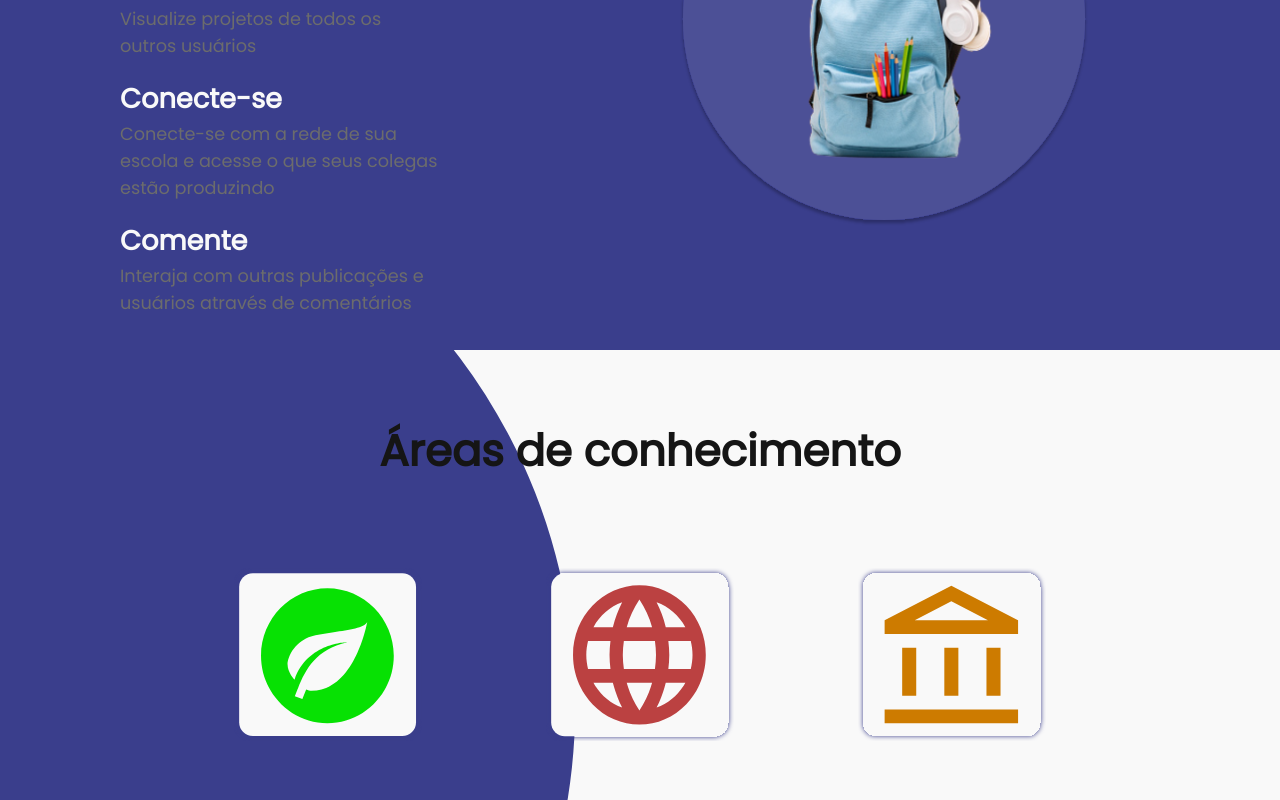
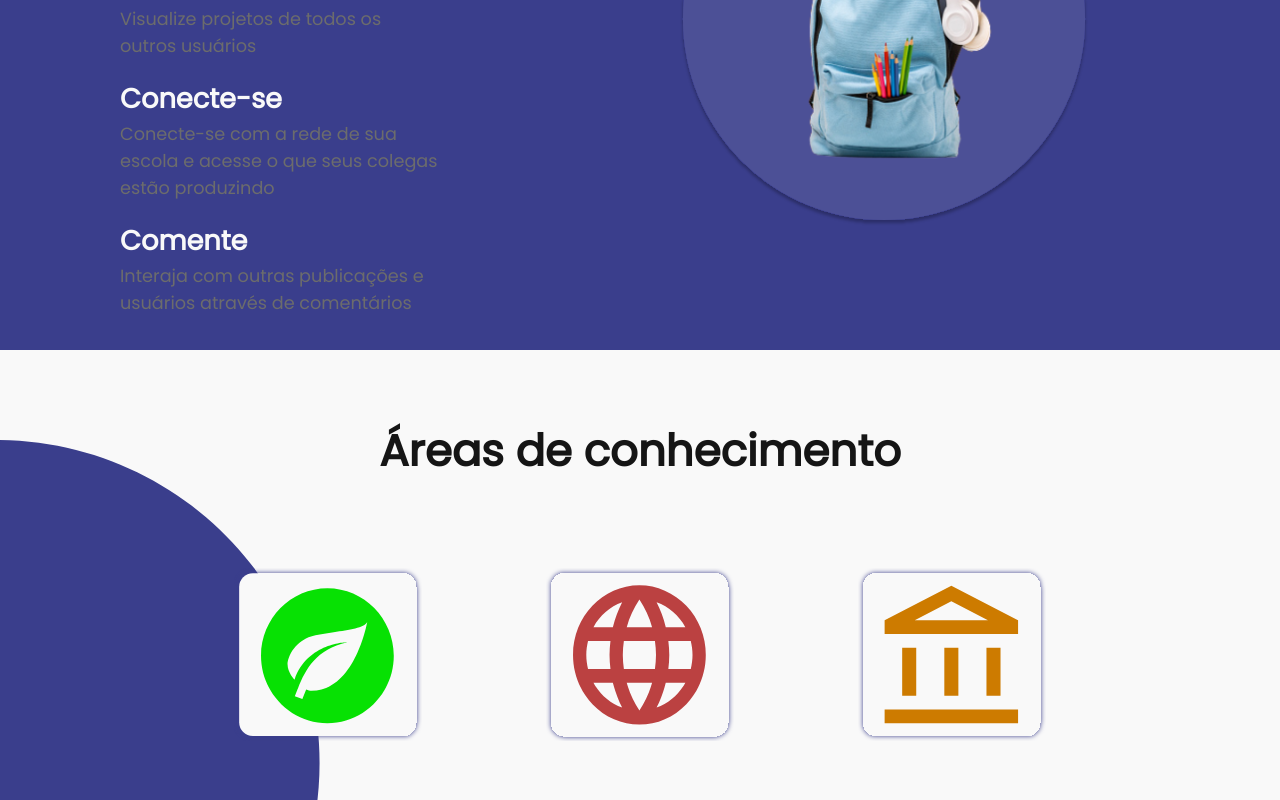
Before and after one commit to Sinqly/Website, a Next.js app: page / in a window 1280 px wide. Shown: the part 1600-2400 px from the top of the page. Built offline with nearby package versions, Linux system fonts and the light colour scheme.

Commit message:
feat: Update Index Styles

```diff
--- a/src/styles/pages/Index.ts
+++ b/src/styles/pages/Index.ts
@@ -258,31 +258,32 @@ export const LoreAreas = styled.section`
 `
 
 export const CircleSvgContainer = styled.div`
-  width: 25%;
+  width: 20%;
   position: absolute;
   left: 0;
-  top: 50%;
-  transform: translateY(-50%);
+  top: 12.5%;
   z-index: -1;
 
   @media screen and (max-width: 1600px) {
-    width: 45%;
+    width: 25%;
   }
 
   @media screen and (max-width: 992px) {
+    width: 30%;
+    top: 45%;
+    transform: translateY(-50%);
+  }
+
+  @media screen and (max-width: 656px) {
     width: 50%;
   }
 
-  @media screen and (max-width: 656px) {
+  @media screen and (max-width: 575px) {
     width: 55%;
   }
 
-  @media screen and (max-width: 575px) {
-    width: 60%;
-  }
-
   @media screen and (max-width: 425px) {
-    width: 70%;
+    width: 65%;
   }
 `
 
```
